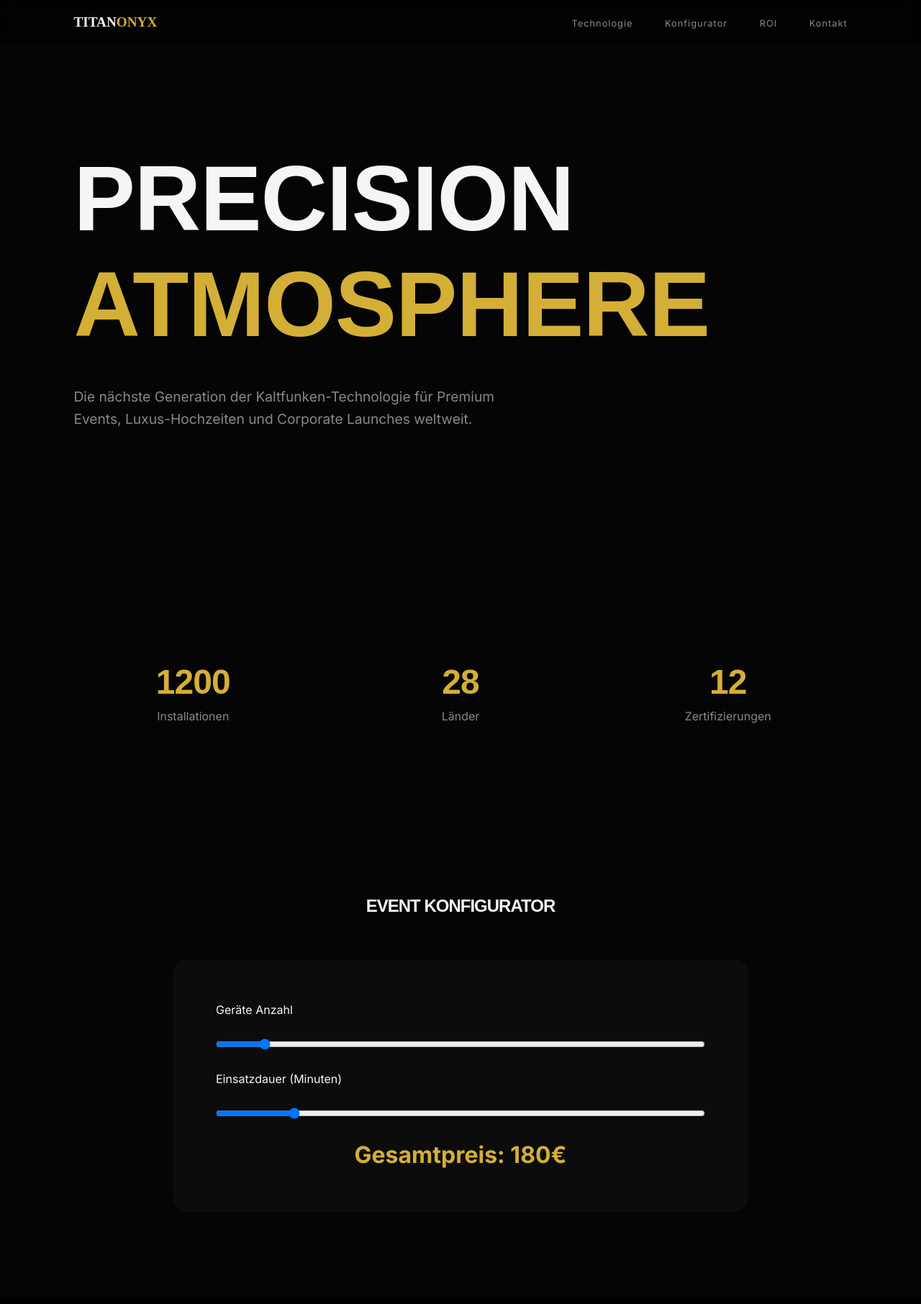
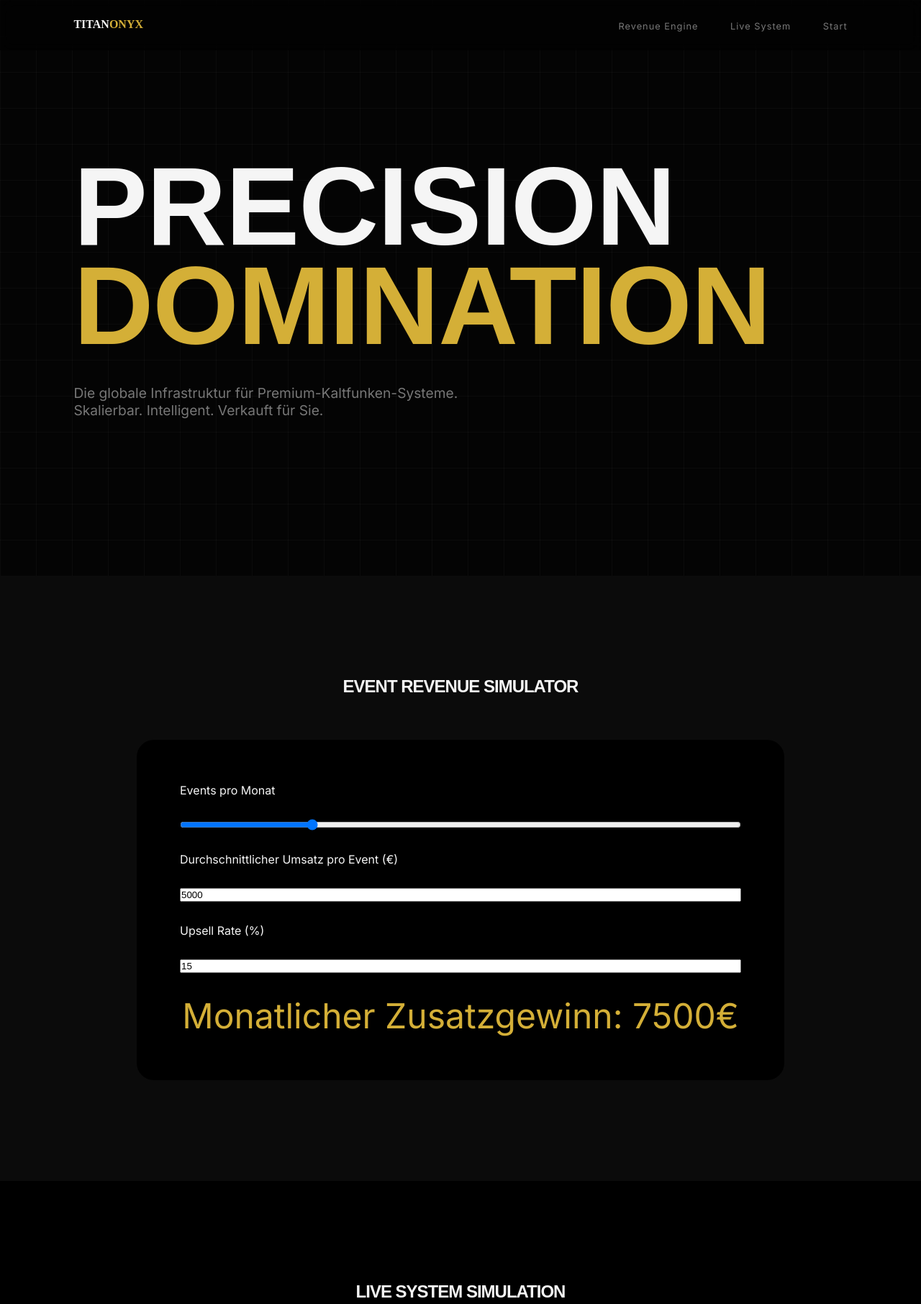
Before and after one commit to ofkifer/Test, a plain HTML site: page index.html in a window 1280 px wide. Shown: the top 1812 px of the page at 72% size. Drawn offline with Linux system fonts and the light colour scheme; a web font is replaced by a local one.

Commit message:
Update index.html

```diff
--- a/index.html
+++ b/index.html
@@ -3,27 +3,27 @@
 <head>
 <meta charset="UTF-8">
 <meta name="viewport" content="width=device-width, initial-scale=1.0">
-<title>TITAN ONYX v9.0 | Precision Atmosphere Systems</title>
+<title>TITAN ONYX | Global Effects Architecture</title>
 
 <link href="https://fonts.googleapis.com/css2?family=Unbounded:wght@400;800&family=Inter:wght@300;400;700&display=swap" rel="stylesheet">
 
 <style>
 
 /* ===============================
-   TITAN ONYX v9 DESIGN SYSTEM
+   TITAN ONYX v10 ULTRA SYSTEM
 ================================= */
 
 :root{
 --gold:#D4AF37;
---bg:#050505;
---surface:#0c0c0c;
+--bg:#040404;
+--surface:#0b0b0b;
+--muted:#777;
 --text:#f5f5f5;
---muted:#888;
---radius:20px;
---transition:0.4s ease;
+--radius:24px;
+--transition:0.4s cubic-bezier(.2,.8,.2,1);
 }
 
-*{box-sizing:border-box;margin:0;padding:0}
+*{margin:0;padding:0;box-sizing:border-box}
 body{
 background:var(--bg);
 color:var(--text);
@@ -37,12 +37,25 @@ text-transform:uppercase;
 letter-spacing:-1px;
 }
 
-section{
-padding:120px 8vw;
+/* ===============================
+   BACKGROUND GRID ENGINE
+================================= */
+
+.bg-grid{
+position:fixed;
+top:0;
+left:0;
+width:100%;
+height:100%;
+background:
+linear-gradient(rgba(255,255,255,0.03) 1px, transparent 1px),
+linear-gradient(90deg, rgba(255,255,255,0.03) 1px, transparent 1px);
+background-size:50px 50px;
+z-index:-2;
 }
 
 /* ===============================
-   NAVIGATION
+   NAV
 ================================= */
 
 nav{
@@ -50,43 +63,37 @@ position:fixed;
 width:100%;
 top:0;
 left:0;
-padding:20px 8vw;
 display:flex;
 justify-content:space-between;
-align-items:center;
-background:rgba(0,0,0,0.6);
+padding:25px 8vw;
+background:rgba(0,0,0,0.5);
 backdrop-filter:blur(10px);
 z-index:1000;
 transition:var(--transition);
 }
 
 nav.scrolled{
-padding:10px 8vw;
+padding:15px 8vw;
 background:rgba(0,0,0,0.9);
 }
 
+.logo{
+font-family:Unbounded;
+font-weight:800;
+}
+
+.logo span{color:var(--gold)}
+
 nav a{
 color:var(--muted);
+margin-left:40px;
 text-decoration:none;
-margin-left:40px;
 font-size:0.8rem;
 letter-spacing:1px;
 transition:var(--transition);
 }
 
-nav a:hover{
-color:var(--gold);
-}
-
-.logo{
-font-family:Unbounded;
-font-weight:800;
-font-size:1.2rem;
-}
-
-.logo span{
-color:var(--gold);
-}
+nav a:hover{color:var(--gold)}
 
 /* ===============================
    HERO
@@ -97,88 +104,80 @@ height:100vh;
 display:flex;
 flex-direction:column;
 justify-content:center;
+padding:0 8vw;
+position:relative;
 }
 
 .hero h1{
-font-size:clamp(3rem,10vw,8rem);
-margin-bottom:40px;
+font-size:clamp(4rem,12vw,10rem);
+line-height:0.9;
+}
+
+.hero h1 span{
+color:var(--gold);
 }
 
 .hero p{
 max-width:600px;
+margin-top:40px;
 color:var(--muted);
 font-size:1.2rem;
-line-height:1.6;
 }
 
 /* ===============================
-   STATS
+   LIVE REVENUE ENGINE
 ================================= */
 
-.stats{
-display:grid;
-grid-template-columns:repeat(auto-fit,minmax(200px,1fr));
-gap:40px;
-text-align:center;
+.revenue{
+padding:140px 8vw;
+background:var(--surface);
 }
 
-.stat h2{
-font-size:3rem;
-color:var(--gold);
-}
-
-.stat p{
-color:var(--muted);
-margin-top:10px;
-}
-
-/* ===============================
-   CONFIGURATOR
-================================= */
-
-.configurator{
-background:var(--surface);
+.rev-box{
+background:#000;
 border-radius:var(--radius);
 padding:60px;
 display:grid;
 gap:30px;
-max-width:800px;
+max-width:900px;
 margin:auto;
 }
 
-input[type=range]{
-width:100%;
-}
-
-.price-output{
-font-size:2rem;
-font-weight:700;
+.rev-result{
+font-size:3rem;
 color:var(--gold);
 text-align:center;
 }
 
 /* ===============================
-   ROI CALCULATOR
+   DASHBOARD SIMULATION
 ================================= */
 
-.roi{
+.dashboard{
+padding:140px 8vw;
 background:#000;
 }
 
-.roi-box{
+.dash-box{
 background:var(--surface);
-padding:50px;
 border-radius:var(--radius);
-max-width:800px;
-margin:auto;
+padding:60px;
 display:grid;
-gap:20px;
+gap:40px;
 }
 
-.roi-result{
-font-size:2rem;
-color:var(--gold);
-text-align:center;
+.progress-bar{
+height:12px;
+background:#222;
+border-radius:6px;
+overflow:hidden;
+}
+
+.progress-bar div{
+height:100%;
+background:var(--gold);
+width:60%;
+transition:width 1s ease;
 }
 
 /* ===============================
@@ -186,14 +185,15 @@ text-align:center;
 ================================= */
 
 .cta{
+padding:140px 8vw;
 text-align:center;
 background:linear-gradient(180deg,#111,#000);
 }
 
 .cta button{
 background:var(--gold);
+padding:20px 60px;
 border:none;
-padding:20px 50px;
 border-radius:50px;
 font-weight:700;
 cursor:pointer;
@@ -209,20 +209,11 @@ transform:scale(1.05);
 ================================= */
 
 footer{
-padding:60px 8vw;
+padding:60px;
 text-align:center;
 color:var(--muted);
 font-size:0.8rem;
 border-top:1px solid #111;
-}
-
-/* ===============================
-   RESPONSIVE
-================================= */
-
-@media(max-width:768px){
-section{padding:100px 6vw}
-nav a{margin-left:20px}
 }
 
 </style>
@@ -230,133 +221,94 @@ nav a{margin-left:20px}
 
 <body>
 
-<nav id="navbar">
+<div class="bg-grid"></div>
+
+<nav id="nav">
 <div class="logo">TITAN<span>ONYX</span></div>
 <div>
-<a href="#tech">Technologie</a>
-<a href="#config">Konfigurator</a>
-<a href="#roi">ROI</a>
-<a href="#contact">Kontakt</a>
+<a href="#revenue">Revenue Engine</a>
+<a href="#dashboard">Live System</a>
+<a href="#contact">Start</a>
 </div>
 </nav>
 
 <section class="hero">
-<h1>PRECISION<br><span style="color:var(--gold)">ATMOSPHERE</span></h1>
-<p>Die nächste Generation der Kaltfunken-Technologie für Premium Events, Luxus-Hochzeiten und Corporate Launches weltweit.</p>
+<h1>PRECISION<br><span>DOMINATION</span></h1>
+<p>Die globale Infrastruktur für Premium-Kaltfunken-Systeme. Skalierbar. Intelligent. Verkauft für Sie.</p>
 </section>
 
-<section class="stats">
-<div class="stat">
-<h2 id="stat1">0</h2>
-<p>Installationen</p>
-</div>
-<div class="stat">
-<h2 id="stat2">0</h2>
-<p>Länder</p>
-</div>
-<div class="stat">
-<h2 id="stat3">0</h2>
-<p>Zertifizierungen</p>
-</div>
-</section>
+<section id="revenue" class="revenue">
+<h2 style="text-align:center;margin-bottom:60px">EVENT REVENUE SIMULATOR</h2>
+<div class="rev-box">
+<label>Events pro Monat</label>
+<input type="range" min="1" max="40" value="10" id="events">
 
-<section id="config">
-<h2 style="text-align:center;margin-bottom:60px">EVENT KONFIGURATOR</h2>
-<div class="configurator">
-<label>Geräte Anzahl</label>
-<input type="range" min="1" max="12" value="2" id="deviceCount">
+<label>Durchschnittlicher Umsatz pro Event (€)</label>
+<input type="number" id="eventValue" value="5000">
 
-<label>Einsatzdauer (Minuten)</label>
-<input type="range" min="1" max="60" value="10" id="duration">
+<label>Upsell Rate (%)</label>
+<input type="number" id="upsell" value="15">
 
-<div class="price-output">
-Gesamtpreis: <span id="totalPrice">160€</span>
+<div class="rev-result">
+Monatlicher Zusatzgewinn: <span id="revOutput">7500€</span>
 </div>
 </div>
 </section>
 
-<section id="roi" class="roi">
-<h2 style="text-align:center;margin-bottom:60px">AGENTUR ROI RECHNER</h2>
-<div class="roi-box">
-<label>Event Budget (€)</label>
-<input type="number" id="budget" value="5000">
-
-<label>Funken-Effekt Upsell (%)</label>
-<input type="number" id="upsell" value="15">
-
-<div class="roi-result">
-Mehrumsatz: <span id="roiOutput">750€</span>
+<section id="dashboard" class="dashboard">
+<h2 style="text-align:center;margin-bottom:60px">LIVE SYSTEM SIMULATION</h2>
+<div class="dash-box">
+<div>
+<h3>Granulat Level</h3>
+<div class="progress-bar"><div id="granulat"></div></div>
+</div>
+<div>
+<h3>Temperatur Core</h3>
+<div class="progress-bar"><div id="temp" style="width:40%"></div></div>
 </div>
 </div>
 </section>
 
 <section class="cta" id="contact">
 <h2 style="margin-bottom:40px">Bereit für TITAN ONYX?</h2>
-<button onclick="openBooking()">Jetzt Projekt starten</button>
+<button onclick="alert('Cloudflare Worker + Stripe Integration aktivieren.')">Projekt starten</button>
 </section>
 
 <footer>
-© 2026 TITAN ONYX Effects Division
+© 2026 TITAN ONYX — Global Effects Architecture
 </footer>
 
 <script>
 
 /* NAV SCROLL */
 window.addEventListener("scroll",()=>{
-document.getElementById("navbar")
+document.getElementById("nav")
 .classList.toggle("scrolled",window.scrollY>50)
 })
 
-/* KPI ANIMATION */
-function animateValue(id,end){
-let obj=document.getElementById(id)
-let start=0
-let duration=2000
-let step=end/100
-let interval=setInterval(()=>{
-start+=step
-if(start>=end){
-start=end
-clearInterval(interval)
+/* REVENUE CALC */
+const events=document.getElementById("events")
+const eventValue=document.getElementById("eventValue")
+const upsell=document.getElementById("upsell")
+const revOutput=document.getElementById("revOutput")
+
+function calcRevenue(){
+let monthly=events.value*eventValue.value
+let profit=(monthly*upsell.value)/100
+revOutput.innerText=Math.floor(profit)+"€"
 }
-obj.innerText=Math.floor(start)
-},duration/100)
-}
+events.oninput=calcRevenue
+eventValue.oninput=calcRevenue
+upsell.oninput=calcRevenue
+calcRevenue()
 
-animateValue("stat1",1200)
-animateValue("stat2",28)
-animateValue("stat3",12)
-
-/* PRICE CALC */
-const device=document.getElementById("deviceCount")
-const duration=document.getElementById("duration")
-const output=document.getElementById("totalPrice")
-
-function calculate(){
-const base=device.value*80
-const extra=duration.value*2
-output.innerText=(base+extra)+"€"
-}
-device.oninput=calculate
-duration.oninput=calculate
-calculate()
-
-/* ROI CALC */
-const budget=document.getElementById("budget")
-const upsell=document.getElementById("upsell")
-const roiOutput=document.getElementById("roiOutput")
-
-function calcROI(){
-roiOutput.innerText=((budget.value*upsell.value)/100)+"€"
-}
-budget.oninput=calcROI
-upsell.oninput=calcROI
-calcROI()
-
-/* BOOKING */
-function openBooking(){
-alert("Booking-System wird mit Cloudflare Worker + Stripe verbunden.")
-}
+/* DASHBOARD ANIMATION */
+setInterval(()=>{
+let gran=document.getElementById("granulat")
+let temp=document.getElementById("temp")
+gran.style.width=Math.random()*100+"%"
+temp.style.width=Math.random()*100+"%"
+},3000)
 
 </script>
 
```
